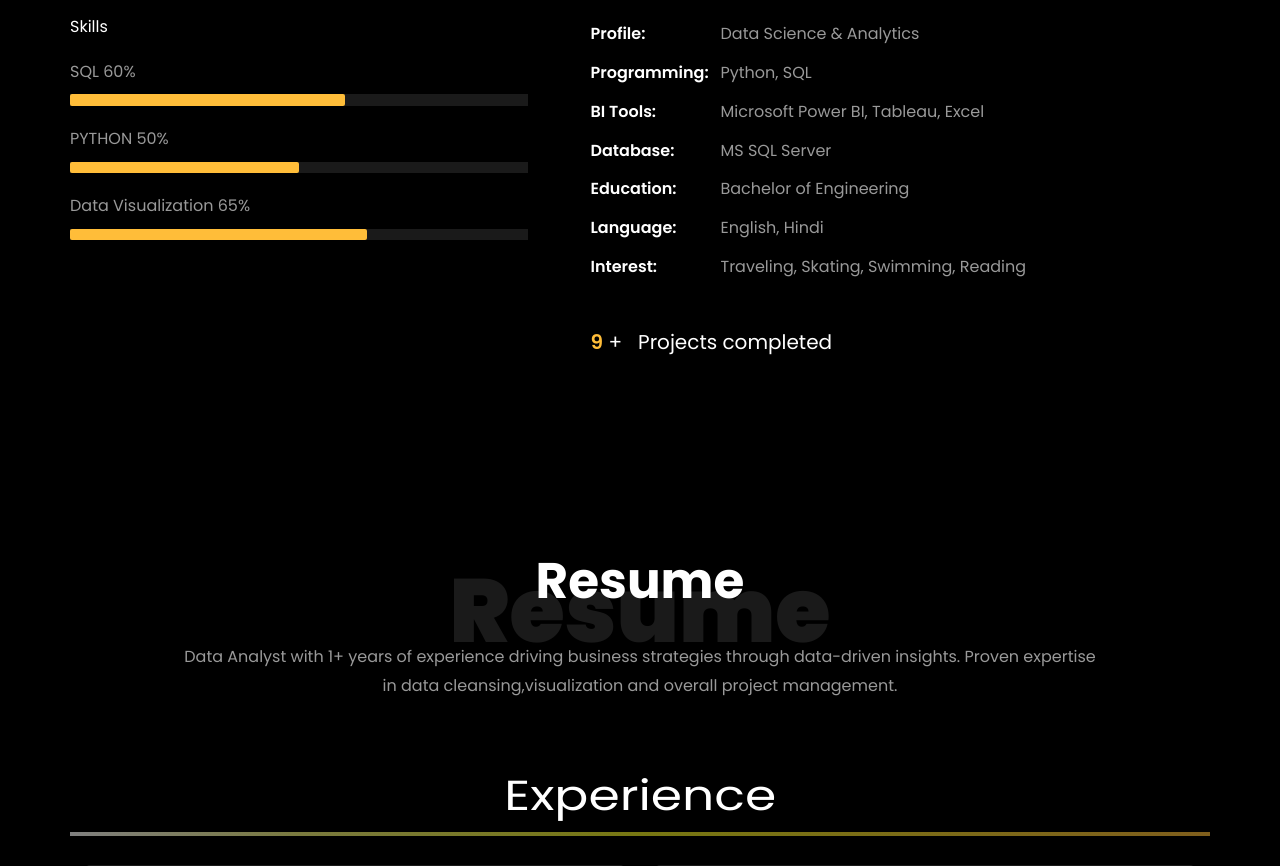
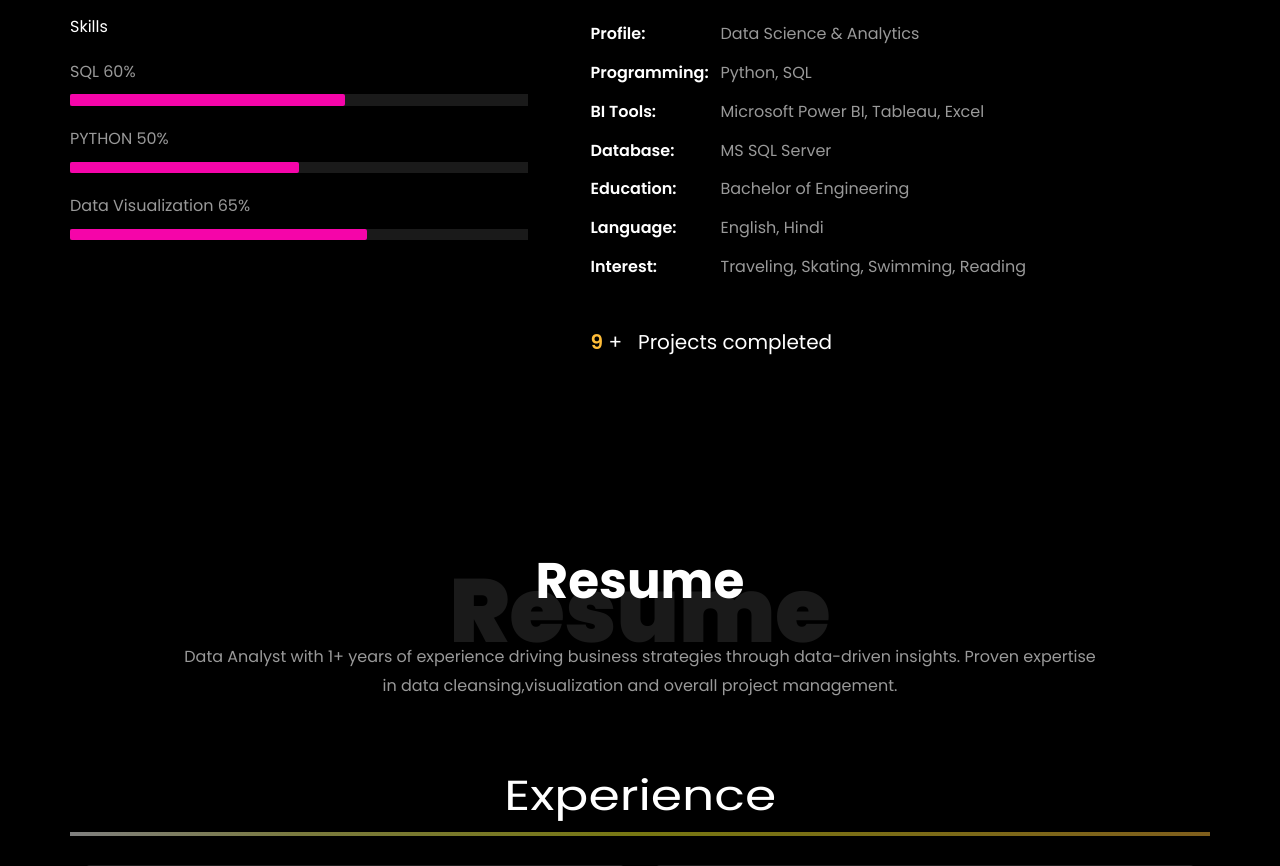
Before and after one commit to AshishTushir/AshishTushir.github.io, a plain HTML site: page index.html in a window 1280 px wide. Shown: the part 1096-1962 px from the top of the page. Drawn offline with Linux system fonts and the light colour scheme; files whose address does not match are found by name.

Commit message:
Update index.html

```diff
--- a/index.html
+++ b/index.html
@@ -53,7 +53,7 @@
 
 .skill-mf .progress .progress-bar {
   height: .7rem;
-  background-color: #ffbd39;
+  background-color: #f505a9;
 }
 
 
```
